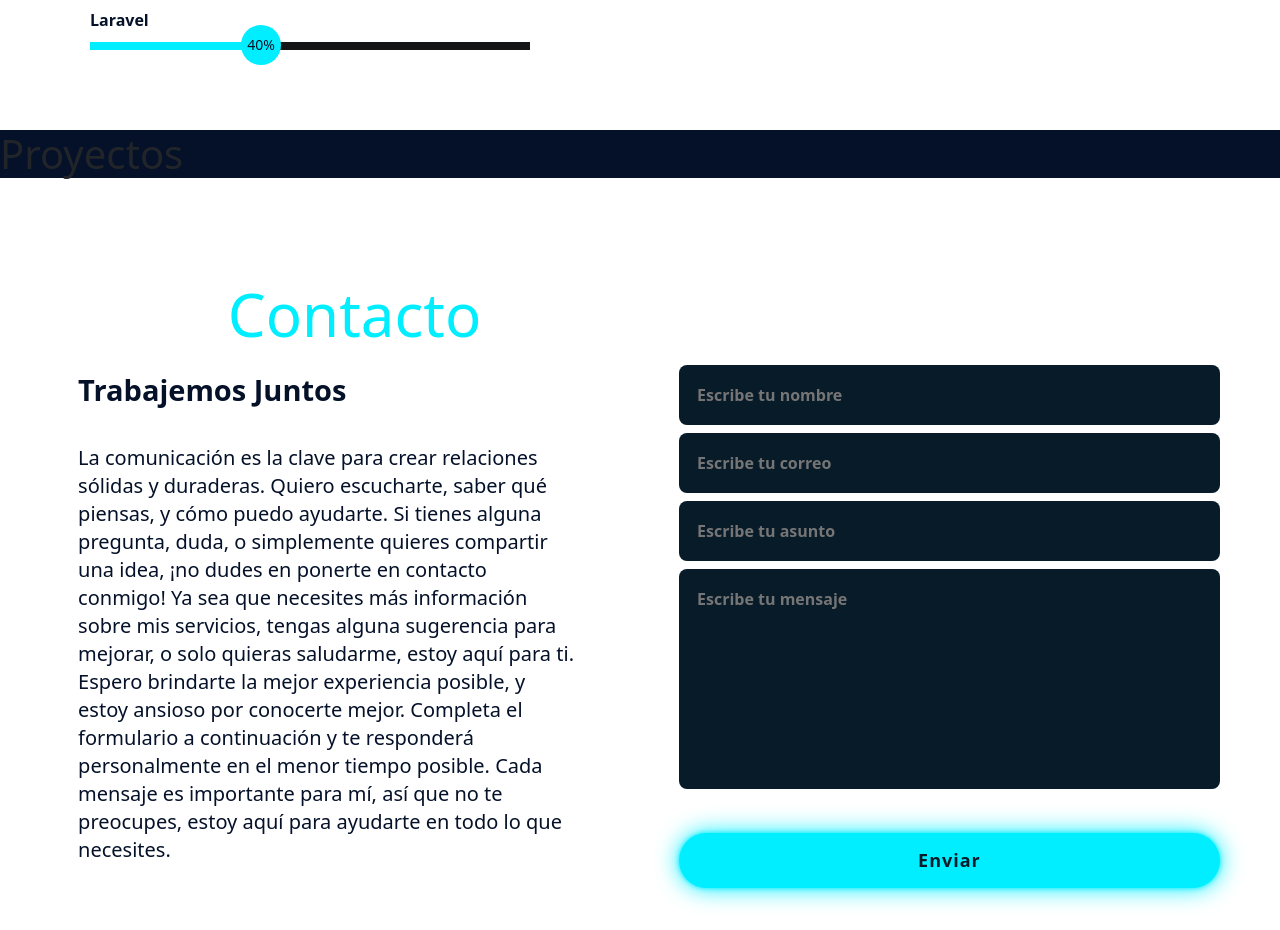
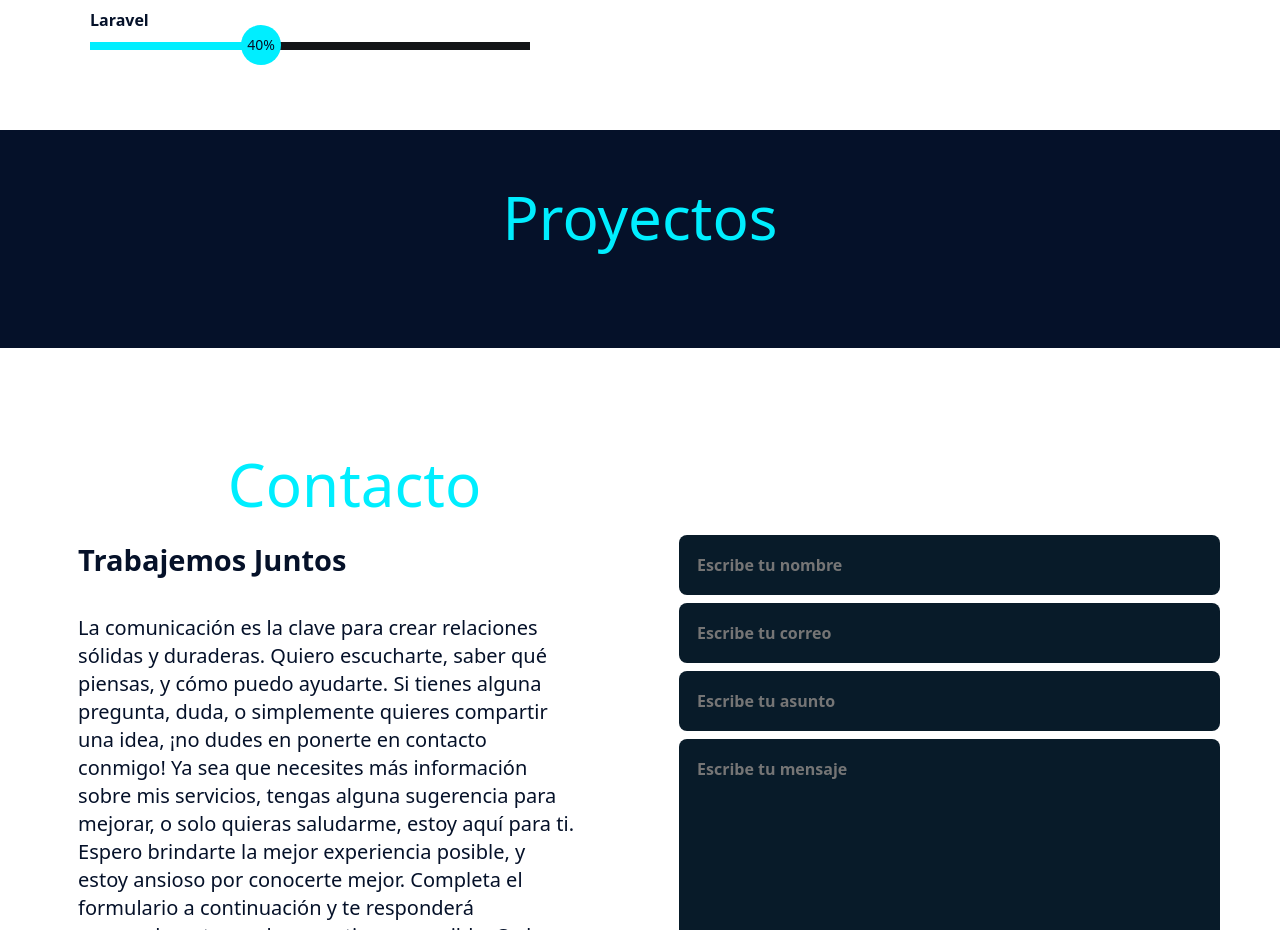
Before and after one commit to Jeremy96/Portafolio-Jeremy-Morales, a plain HTML site: page index.html in a window 1280 px wide. Shown: the part 2160-3090 px from the top of the page. Drawn offline with nearby package versions, Linux system fonts and the light colour scheme.

Commit message:
add estilos proyectos

```diff
--- a/assets/css/styles.css
+++ b/assets/css/styles.css
@@ -284,6 +284,16 @@
 }
 .proyectos{
     background-color: #051129;
+    padding: 4%;
+}
+.proyectos h1{
+    color: #0ef;
+    text-align: center;
+    padding-bottom: 3%;
+    font-size: 60px;
+}
+.card-img-top{
+    height: 250px;
 }
 .contacto{
     background-color: #fff;
```
